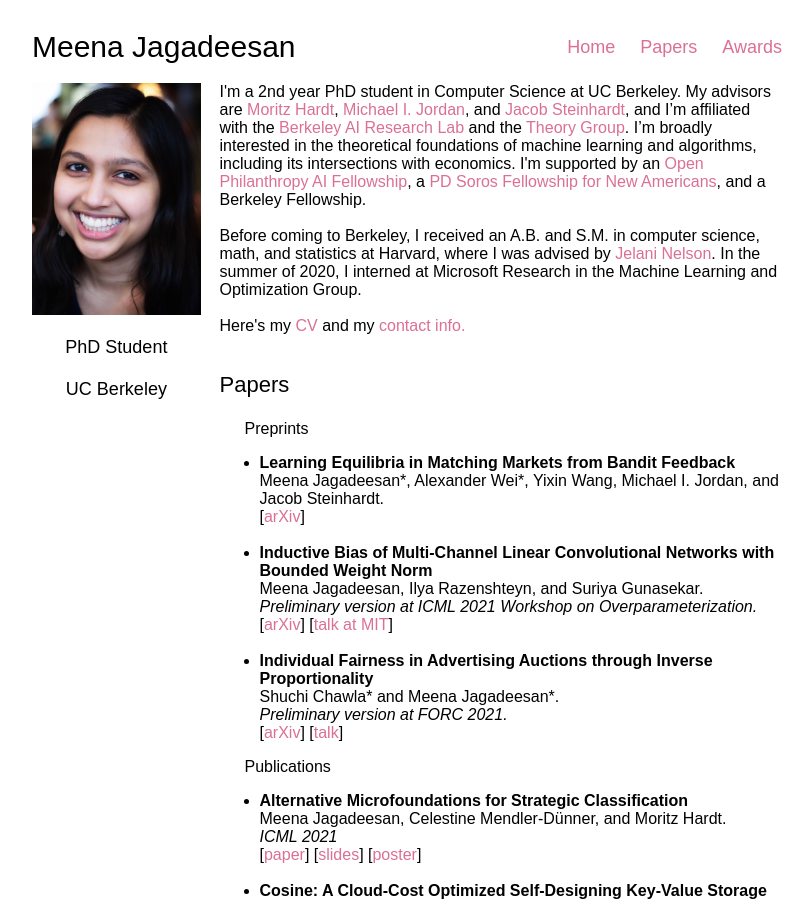
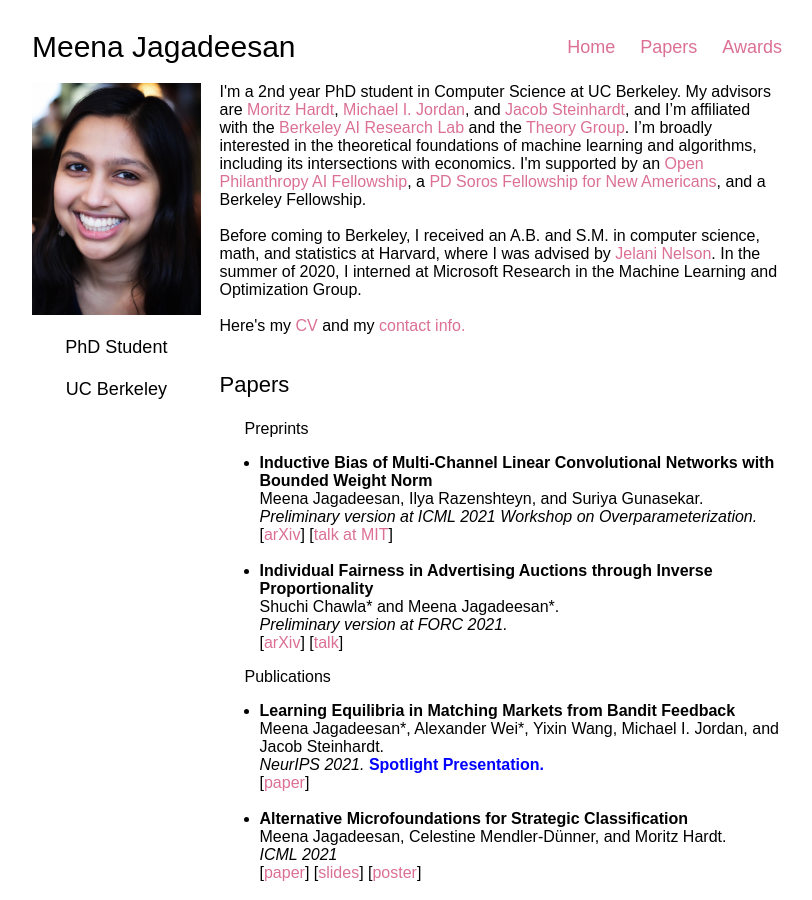
Before and after one commit to mjagadeesan/mjagadeesan.github.io, a Jekyll site: the page built from index.html, in a window 1280 px wide and 900 px high. Shown: the whole window, without its empty margins (233-1045 px from the left). Built offline with Jekyll 4.4.1, drawn with Linux system fonts in a browser that asks for light colours; some web fonts are replaced.

Commit message:
update papers list

```diff
--- a/index.html
+++ b/index.html
@@ -12,10 +12,6 @@ layout: default
 	<h3><a id="papers"></a><span>Papers</span></h3>
 	<span style='font-weight:500;margin-left:25px;font-size:18'>Preprints </span><br>
 	<ul>
-	<li><b><span>Learning Equilibria in Matching Markets from Bandit Feedback</span></b><br>
-	Meena Jagadeesan<span style="font-family:Arial">*</span>, Alexander Wei<span style="font-family:Arial">*</span>, Yixin Wang, Michael I. Jordan, and Jacob Steinhardt.<br>
-	[<a href=https://arxiv.org/abs/2108.08843>arXiv</a>]
-    </li><br>
 	<li><b><span>Inductive Bias of Multi-Channel Linear Convolutional Networks with Bounded Weight Norm</span></b><br>
 	Meena Jagadeesan, Ilya Razenshteyn, and Suriya Gunasekar.<br>
 	<span><em>Preliminary version at ICML 2021 Workshop on Overparameterization.</em></span><br>
@@ -27,8 +23,12 @@ layout: default
 	</li>
     </ul>
     <span style='font-weight:500;margin-left: 25px;font-size:18'>Publications</span><br>
-<!-- 	<h3><a id="papers"></a><span>Publications</span></h3>
- -->	<ul>
+	<ul>
+	<li><b><span>Learning Equilibria in Matching Markets from Bandit Feedback</span></b><br>
+	Meena Jagadeesan<span style="font-family:Arial">*</span>, Alexander Wei<span style="font-family:Arial">*</span>, Yixin Wang, Michael I. Jordan, and Jacob Steinhardt.<br>
+	<span><em>NeurIPS 2021. </em></span><span style="color:blue;font-weight:600">Spotlight Presentation.</span><br>
+	[<a href=https://arxiv.org/abs/2108.08843>paper</a>]
+    </li><br>
 	<li><b><span>Alternative Microfoundations for Strategic Classification</span></b><br>
 	Meena Jagadeesan, Celestine Mendler-Dünner, and Moritz Hardt.<br>
 	<span><em>ICML 2021 </em></span><br>
```
